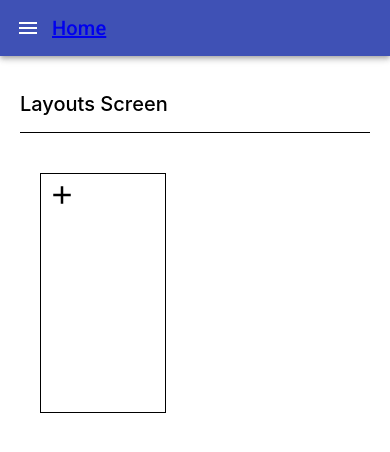
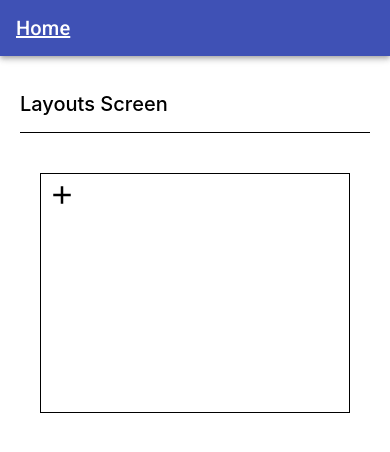
Before and after one commit to mishasyrbu/layout-configurator, a React (Create React App) app: page / in a window 390 px wide. Shown: the top 452 px of the page. Built offline with nearby package versions, Linux system fonts and the light colour scheme.

Commit message:
update styles

```diff
--- a/src/App.css
+++ /dev/null
@@ -1,38 +0,0 @@
-.App {
-  text-align: center;
-}
-
-.App-logo {
-  height: 40vmin;
-  pointer-events: none;
-}
-
-@media (prefers-reduced-motion: no-preference) {
-  .App-logo {
-    animation: App-logo-spin infinite 20s linear;
-  }
-}
-
-.App-header {
-  background-color: #282c34;
-  min-height: 100vh;
-  display: flex;
-  flex-direction: column;
-  align-items: center;
-  justify-content: center;
-  font-size: calc(10px + 2vmin);
-  color: white;
-}
-
-.App-link {
-  color: #61dafb;
-}
-
-@keyframes App-logo-spin {
-  from {
-    transform: rotate(0deg);
-  }
-  to {
-    transform: rotate(360deg);
-  }
-}
--- a/src/App.jsx
+++ b/src/App.jsx
@@ -5,13 +5,11 @@ import { Provider } from 'react-redux';
 import AppBar from '@material-ui/core/AppBar';
 import Toolbar from '@material-ui/core/Toolbar';
 import Typography from '@material-ui/core/Typography';
-import IconButton from '@material-ui/core/IconButton';
-import MenuIcon from '@material-ui/icons/Menu';
 
 import LayoutsList from './containers/LayoutsList';
 import LayoutEditor from './containers/LayoutEditor';
 import store from './createStore';
-import './App.css';
+import './App.scss';
 
 function App() {
   return (
@@ -19,11 +17,8 @@ function App() {
       <Router>
         <AppBar position="static">
           <Toolbar>
-            <IconButton edge="start" color="inherit" aria-label="menu">
-              <MenuIcon />
-            </IconButton>
             <Typography variant="h6">
-              <Link to="/">Home</Link>
+              <Link className="app-header-link" to="/">Home</Link>
             </Typography>
           </Toolbar>
         </AppBar>
--- /dev/null
+++ b/src/App.scss
@@ -0,0 +1,3 @@
+.app-header-link {
+  color: white;
+}
--- a/src/containers/LayoutsList/styles.scss
+++ b/src/containers/LayoutsList/styles.scss
@@ -16,6 +16,14 @@
         grid-gap: 10px;
         margin: 20px 40px 40px 40px;
 
+        @media (max-width: 720px) {
+            grid-template-columns: auto auto;
+        }
+
+        @media (max-width: 480px) {
+            grid-template-columns: auto;
+        }
+
         > .layout {
             height: 240px;
             border: 1px solid black;
```
